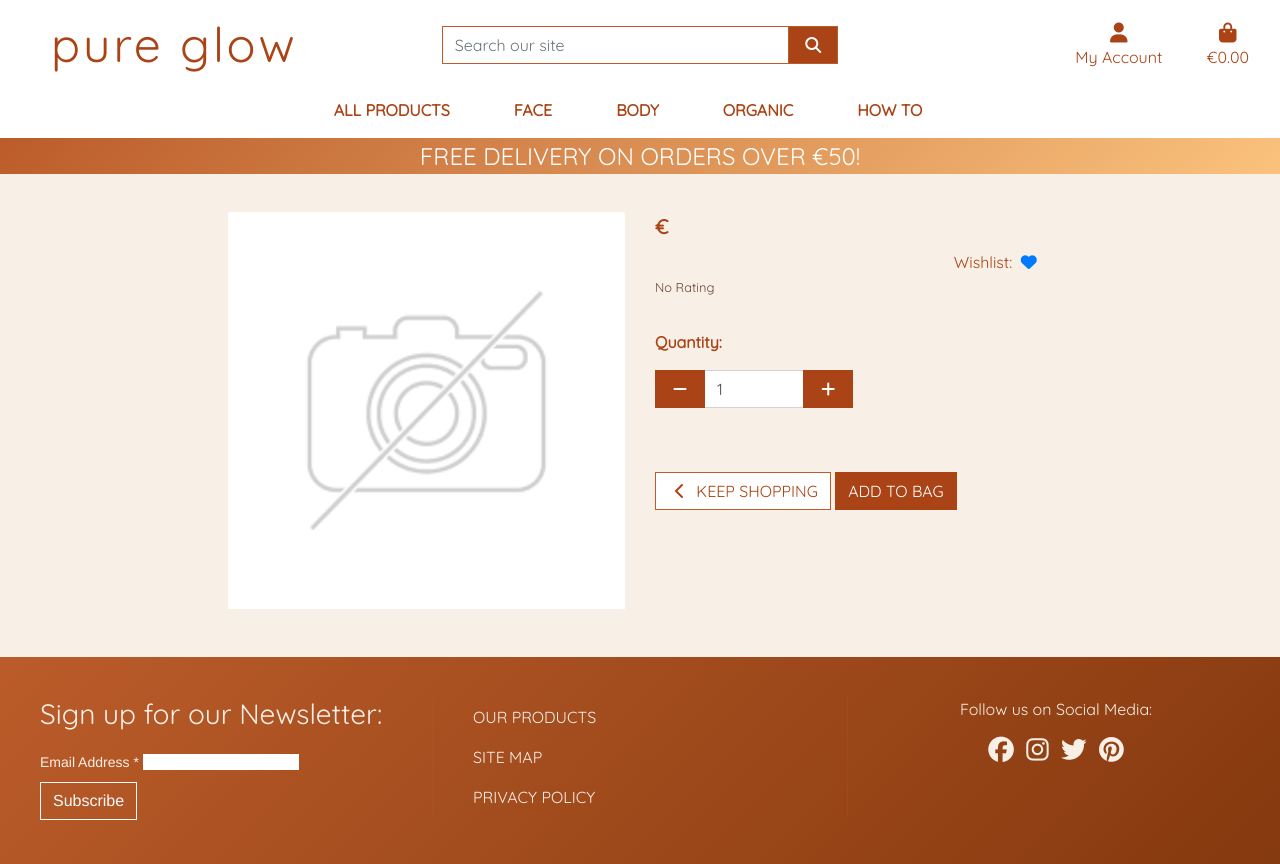
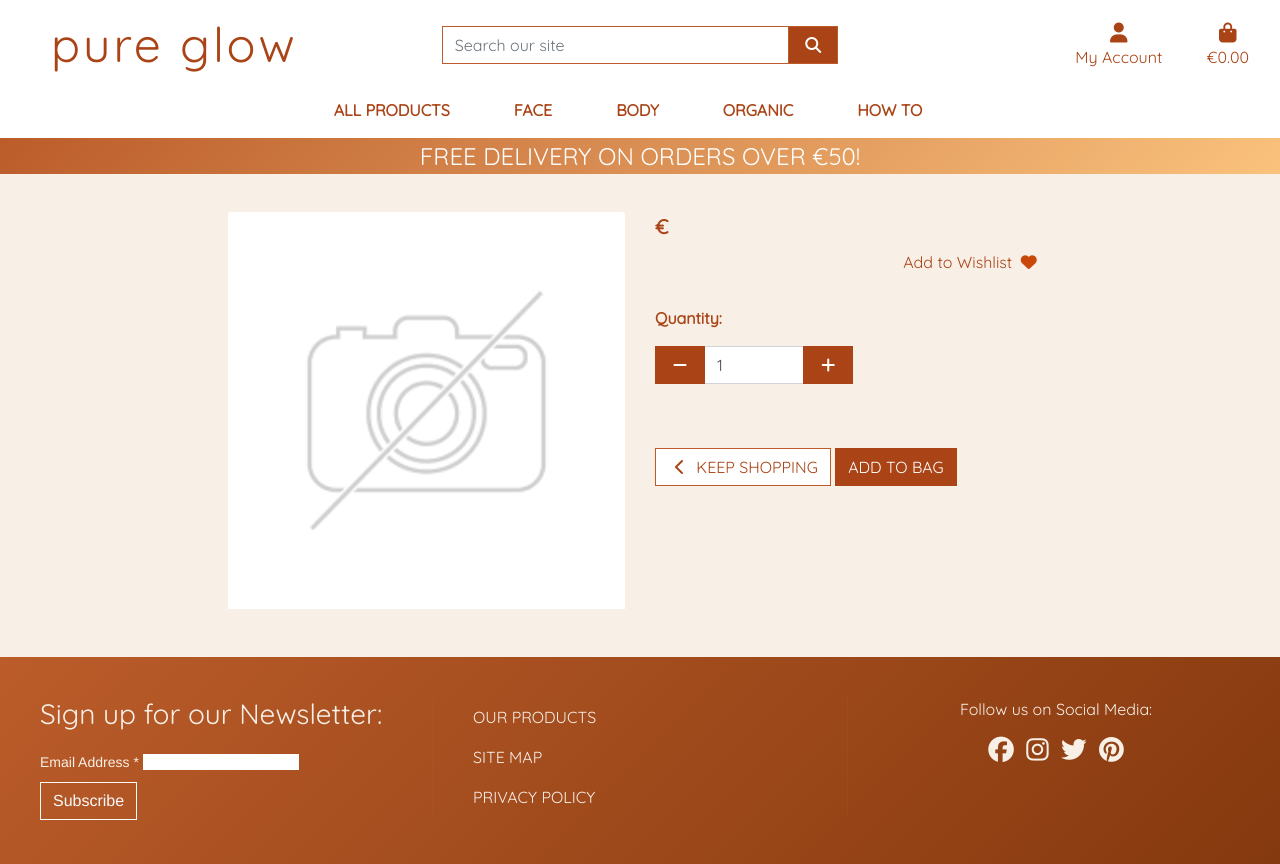
Before and after one commit to RozWelch/pureglow, a Django app: template products/templates/products/product_detail.html in a window 1280 px wide. Run offline with Django 3.2, Linux system fonts and the light colour scheme; the template is opened without the code that fills it, so the values that code supplies are empty; parts of the project's set-up code (start-up, migrations or seed data) failed here and were passed over; some libraries are stand-ins or nearby versions.

Commit message:
Change wishlist icon colour

```diff
--- a/how_to/views.py
+++ b/how_to/views.py
@@ -65,7 +65,6 @@ class HowToDetail(View):
                 "post": post,
                 "comments": comments,
                 "commented": True,
-                "comment_form": articlecommentform,
-                "liked": liked
+                "comment_form": ArticleCommentForm()
             },
         )
--- a/products/templates/products/product_detail.html
+++ b/products/templates/products/product_detail.html
@@ -34,9 +34,9 @@
                         <!-- Display Add to wishlist icon -->
                         <div class="col pt-2 pl-0">
                             <p class="text-right mb-0">
-                                <span class="pr-1">Wishlist: </span>
+                                <span class="pr-1">Add to Wishlist </span>
                                 <a href="{% url 'add_to_wishlist' product.id %}" aria-label="Add to wishlist">
-                                    <i class="fas fa-heart alt-text-muted"></i>
+                                    <i class="fas fa-heart dark-orange"></i>
                                 </a>
                             </p>
                         </div>
@@ -46,11 +46,6 @@
                             <i class="fas fa-tag mr-1"></i>{{ product.category.friendly_name }}
                         </a>
                     </p>
-                    {% endif %}
-                    {% if product.rating %}
-                        <small class="text-muted"><i class="fas fa-star mr-1"></i>{{ product.rating }} / 5</small>
-                    {% else %}
-                        <small class="text-muted">No Rating</small>
                     {% endif %}
                     {% if request.user.is_superuser %}
                     <small class="ml-3">
```
